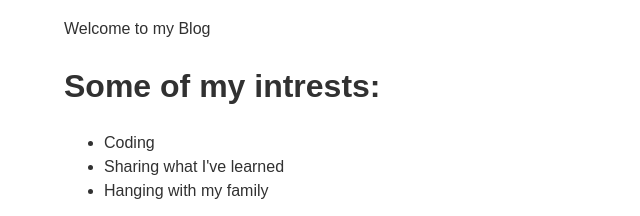
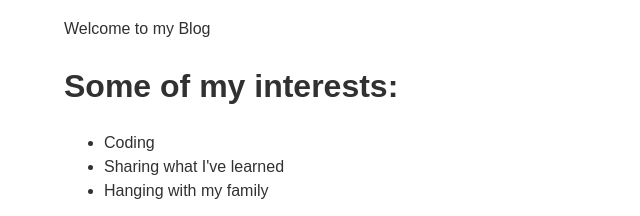
Before and after one commit to cfpdx-301d-spring-2017/12-rest-and-github-api, a plain HTML site: page starter-code/public/index.html in a window 1280 px wide. Shown: the part 248-464 px from the top of the page, 0-640 px from the left. Drawn offline with nearby package versions, Linux system fonts and the light colour scheme; no server answers; a script that the page names is missing; files whose address does not match are found by name.

Commit message:
fix spelling

```diff
--- a/starter-code/public/index.html
+++ b/starter-code/public/index.html
@@ -82,7 +82,7 @@
           Welcome to my Blog
         </header>
         <section>
-          <h1>Some of my intrests:</h1>
+          <h1>Some of my interests:</h1>
           <ul>
             <li>Coding</li>
             <li>Sharing what I've learned</li>
```
